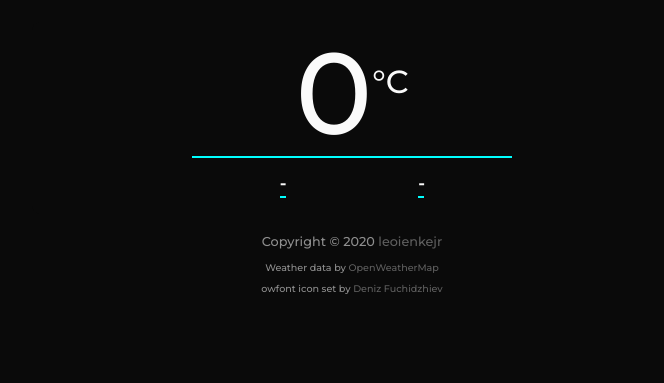
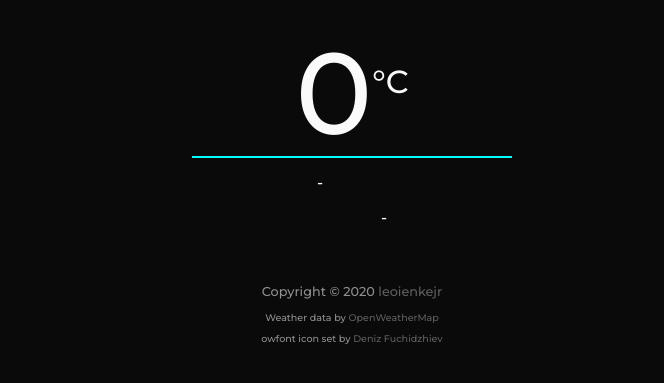
Before and after one commit to leoienkejr/simple-weather, a plain HTML site: page weathernow-frontend/index.html in a window 1280 px wide. Shown: the part 115-498 px from the top of the page, without its empty margins (288-952 px from the left). Drawn offline with nearby package versions, Linux system fonts and the light colour scheme; no server answers.

Commit message:
Change selectors in rule for ´card-bottom´ <p> elements

```diff
--- a/weathernow-frontend/css/style.css
+++ b/weathernow-frontend/css/style.css
@@ -121,7 +121,7 @@ h1 {
     margin-left: 10%;
 }
 
-#location, #weather-status {
+.card-bottom p {
     vertical-align: middle;
     display: inline;
     font-weight: bold;
```
